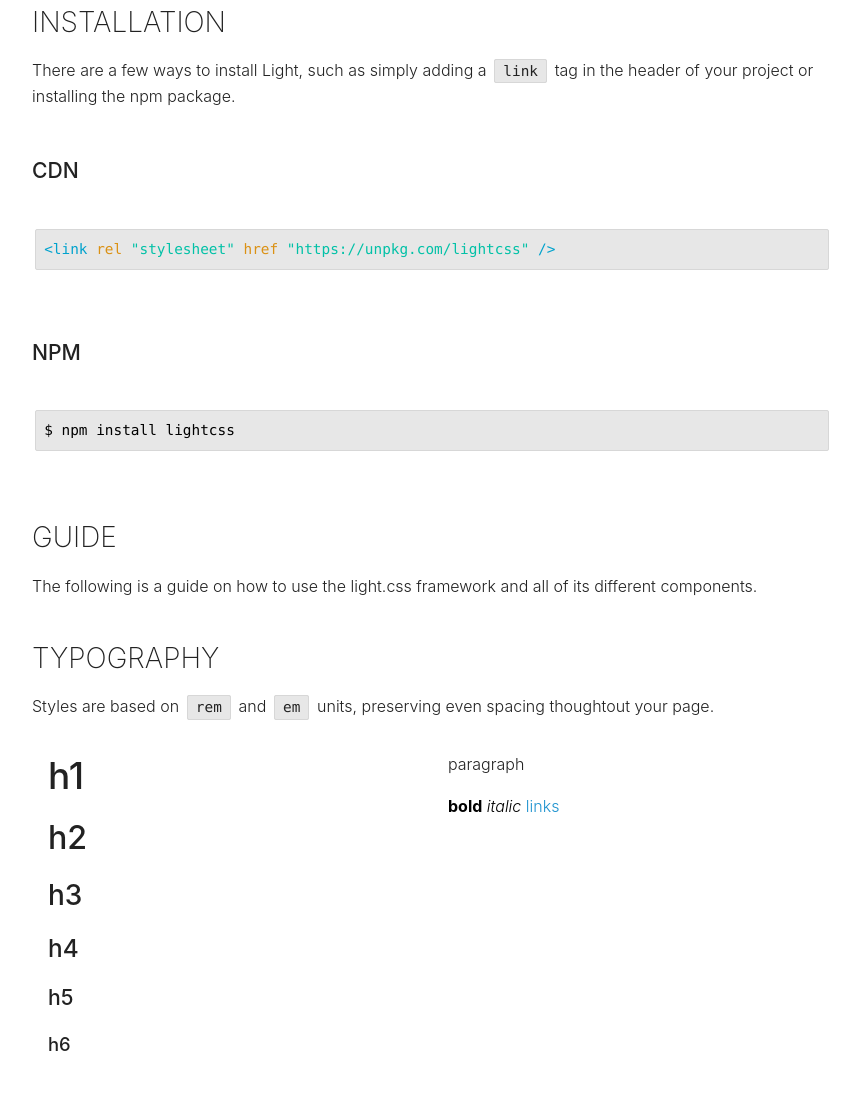
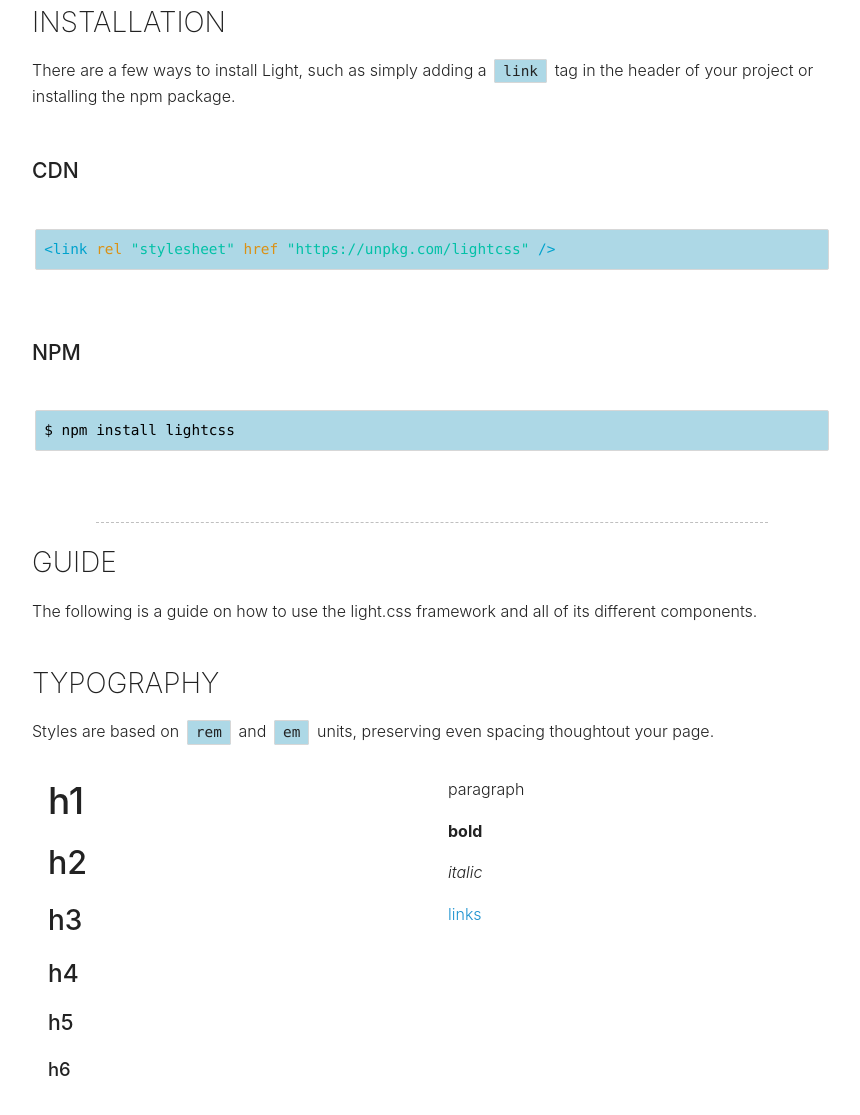
Before and after one commit to ajnauleau/light, a plain HTML site: page index.html in a window 1280 px wide. Shown: the part 637-1752 px from the top of the page, without its empty margins (208-1068 px from the left). Before the commit the page ends 1727 px from the top, so only its background shows below. Drawn offline with Linux system fonts and the light colour scheme.

Commit message:
License and README

```diff
--- a/index.html
+++ b/index.html
@@ -37,6 +37,9 @@
                </div>
            </div>
        </section>
+       <div class="container">
+           <hr class="dotted">
+       </div>
        <section id="guide" class="container">
         <div>
             <h3 class="header">
@@ -64,9 +67,9 @@
                 </div>
                 <div class="col">
                     <p>paragraph</p>
-                    <strong>bold</strong>
-                    <i>italic</i>
-                    <a href="">links</a>
+                    <p><strong>bold</strong></p>
+                    <p><i>italic</i></p>
+                    <p><a href="">links</a></p>
                 </div>
             </div>
             </div>
--- a/light.scss
+++ b/light.scss
@@ -135,6 +135,18 @@ p {
   h6 {
     font-size: 18.08px;
   }
+}
+
+
+hr {
+    max-width: 42rem;
+    height: 0;
+    margin: 1.25rem auto;
+    border-top: 0;
+    border-right: 0;
+    border-bottom: 1px solid #BFBFBF;
+    border-left: 0;
+    border-style: dashed;
 }
 
 .header {
@@ -280,7 +292,7 @@ code {
   margin: 0 0.2rem;
   font-size: 90%;
   white-space: nowrap;
-  background: #e7e7e7;
+  background: lightblue;
   border: 1px solid #d7d7d7;
   border-radius: 2px;
   font-family: "Consolas", "Monaco", "Menlo", monospace;
```
Also changed, not shown: README.md, light.css, 2 other files.
